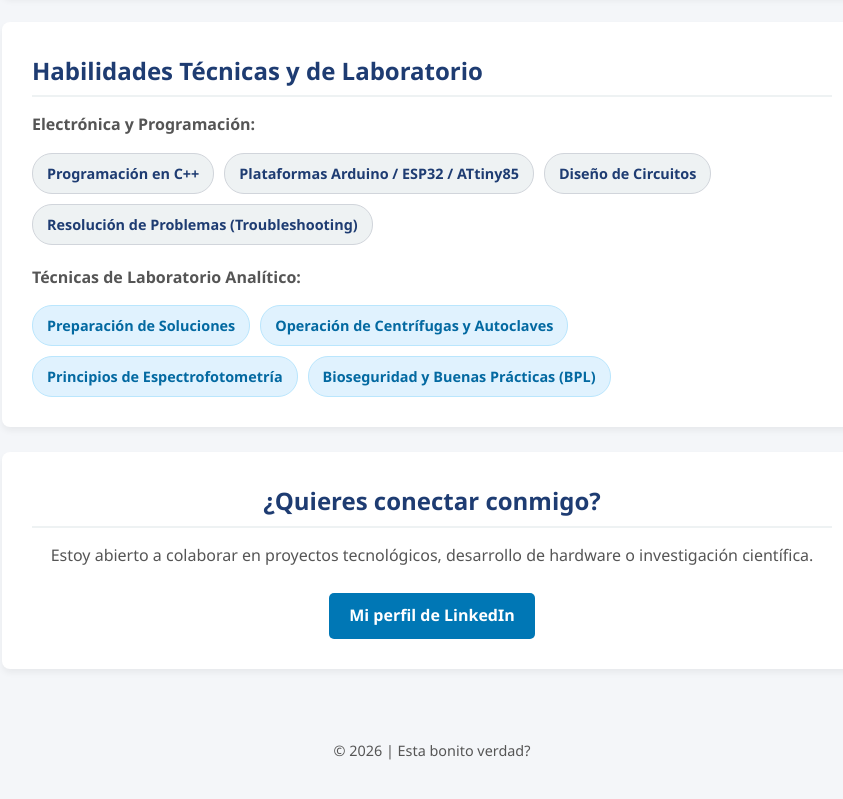
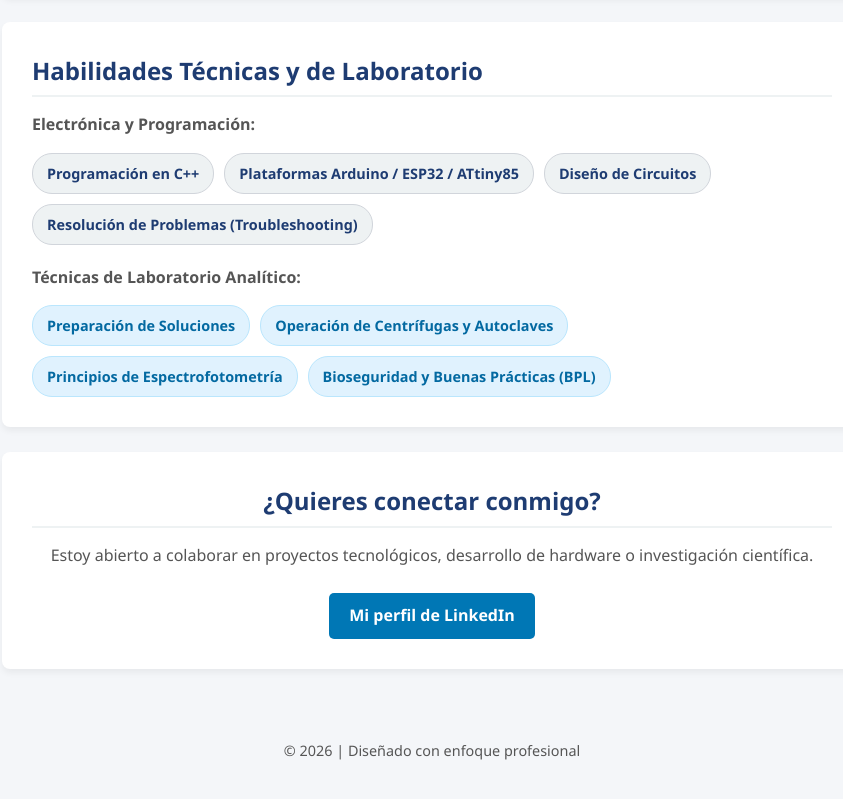
Before and after one commit to Estefaniabestq/Mi-portafolio-, a plain HTML site: page index.html in a window 1280 px wide. Shown: the part 823-1622 px from the top of the page, without its empty margins (208-1051 px from the left). Drawn offline with nearby package versions, Linux system fonts and the light colour scheme.

Commit message:
Update index.html

```diff
--- a/index.html
+++ b/index.html
@@ -83,7 +83,7 @@
     </div>
 
     <footer>
-        <p>&copy; 2026 | Esta bonito verdad?</p>
+        <p>&copy; 2026 | Diseñado con enfoque profesional</p>
     </footer>
 
     <script src="https://cdn.jsdelivr.net/npm/canvas-confetti@1.6.0/dist/confetti.browser.min.js"></script>
```
